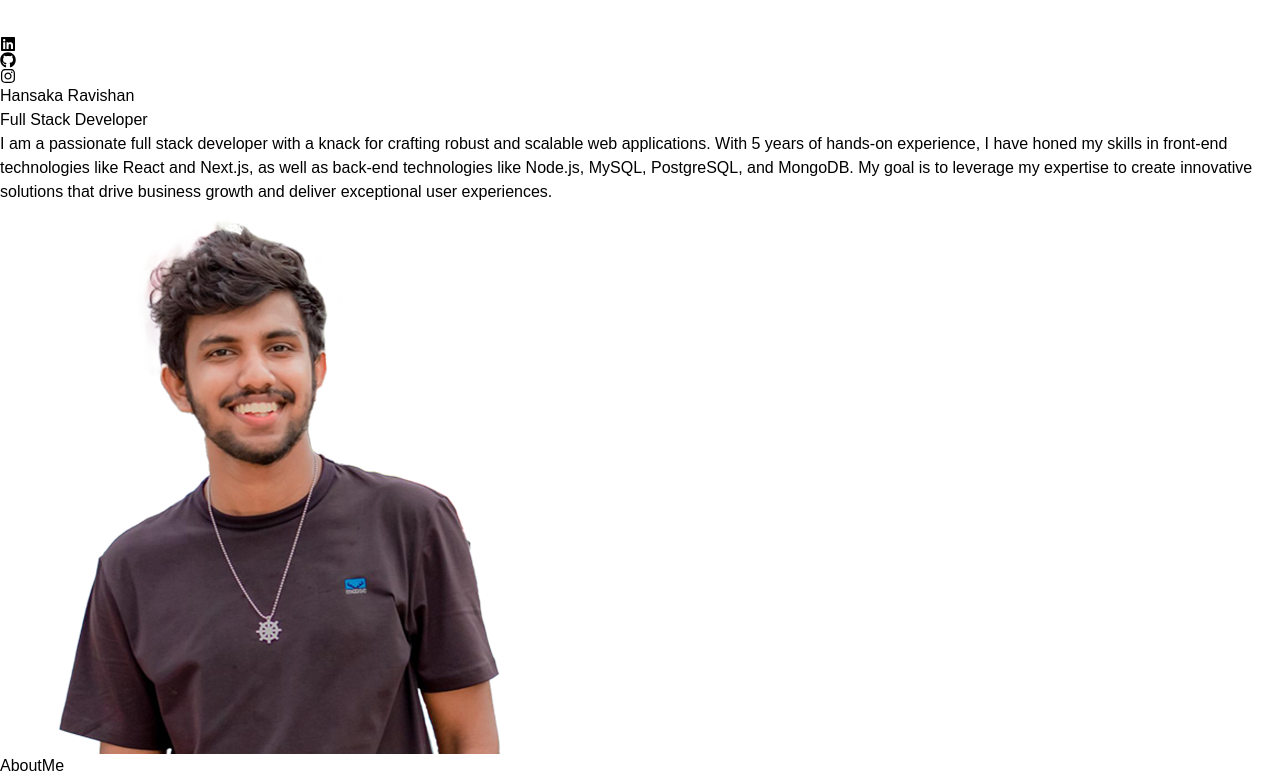
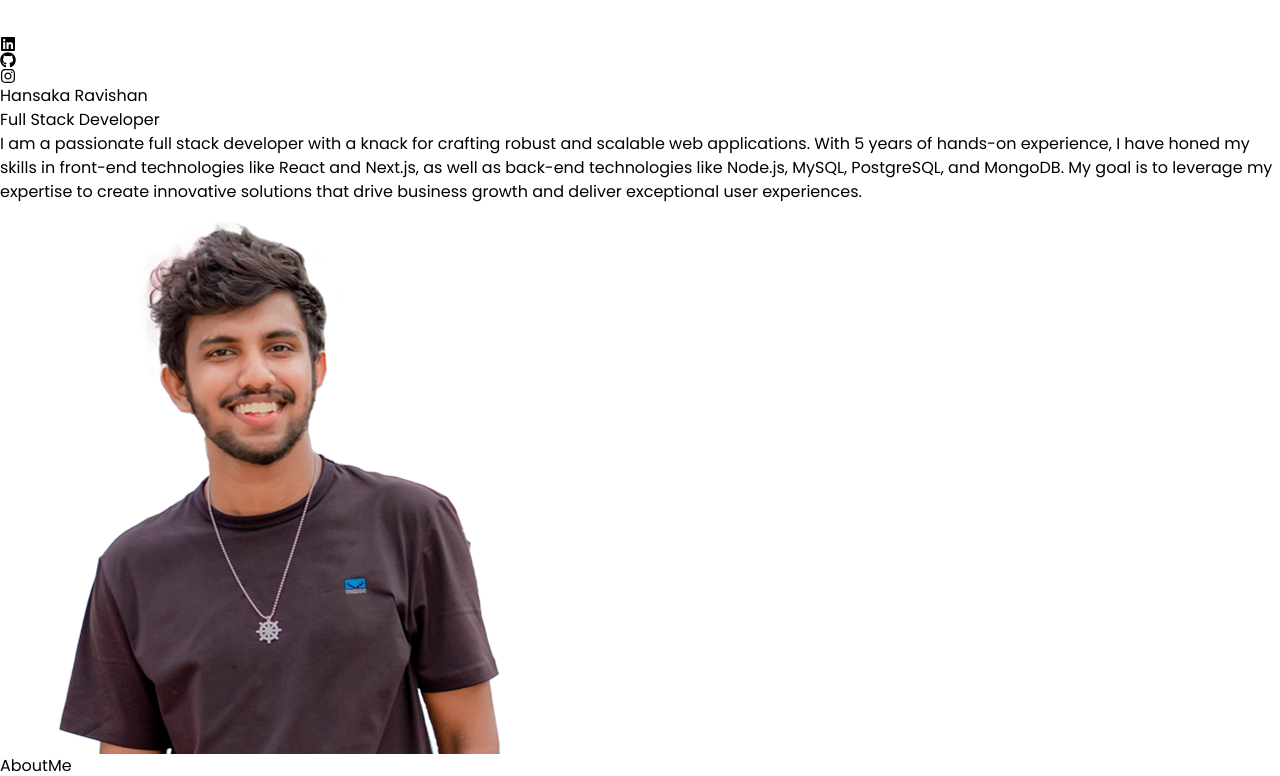
Before and after one commit to Shana2002/portfolio, a React (Vite) app: page / in a window 1280 px wide. Shown: the top 776 px of the page. Built offline with nearby package versions, Linux system fonts and the light colour scheme.

Commit message:
change font family

```diff
--- a/src/components/Hero.jsx
+++ b/src/components/Hero.jsx
@@ -17,7 +17,7 @@ const Hero = () => {
                     variants={container(0)}
                     initial="hidden"
                     animate="visible"
-                    className="pb-16 text-6xl font-thin tracking-tight lg:mt-16 lg:text-7xl">
+                    className="pb-16 text-6xl font-bold tracking-tight lg:mt-16 lg:text-7xl">
                         Hansaka Ravishan
                     </motion.h1>
                     <motion.span
--- a/src/index.css
+++ b/src/index.css
@@ -5,5 +5,5 @@
 @tailwind utilities;
 
 :root{
-  font-family: "popins",sans-serif;
+  font-family: "poppins",sans-serif;
 }
```
